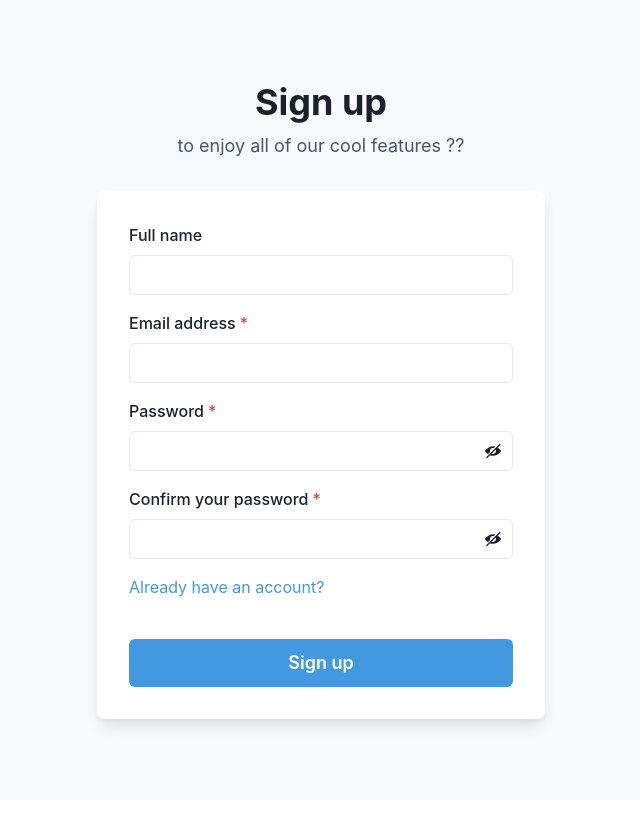
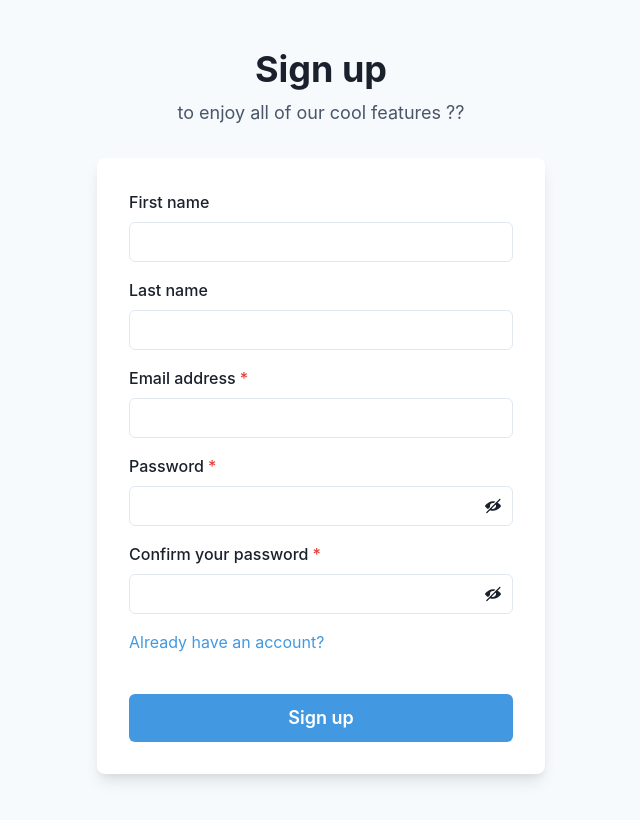
Before and after one commit to fieztazica/FlashFood, a Next.js app in the folder client/: page /register in a window 1280 px wide. Shown: the whole page, without its empty margins (319-959 px from the left). Built offline with nearby package versions, Linux system fonts and the light colour scheme; no server answers.

Commit message:
update: register model's page

```diff
--- a/client/lib/index.js
+++ b/client/lib/index.js
@@ -33,11 +33,13 @@ export default function api(instance) {
         delete instance.defaults.headers.common['Authorization']
     }
 
-    const register = async ({ email, password, confirmPassword, ...props }) => {
+    const register = async ({ fisrtName, lastName, email, password, confirmPassword, ...props }) => {
         const res = await instance.post(`${controllers.account}/Register`, {
-            "Email": email,
-            "Password": password,
-            "ConfirmPassword": confirmPassword
+            "FirstName": `${fisrtName}`,
+            "LastName": `${lastName}`,
+            "Email": `${email}`,
+            "Password": `${password}`,
+            "ConfirmPassword": `${confirmPassword}`
         });
     }
 
--- a/client/pages/register.js
+++ b/client/pages/register.js
@@ -24,6 +24,8 @@ import { useFormik } from 'formik';
 import { getReasonPhrase } from 'http-status-codes';
 
 const initialValues = {
+    firstName: '',
+    lastName: '',
     email: '',
     password: '',
     confirmPassword: '',
@@ -91,9 +93,13 @@ export default function SignupCard() {
                         minW={'md'}
                     >
                         <Stack spacing={4}>
-                            <FormControl id="fullName">
-                                <FormLabel>Full name</FormLabel>
-                                <Input type="text" />
+                            <FormControl id="firstName">
+                                <FormLabel>First name</FormLabel>
+                                <Input type="text" value={formik.values.firstName} onChange={formik.handleChange} />
+                            </FormControl>
+                            <FormControl id="lastName">
+                                <FormLabel>Last name</FormLabel>
+                                <Input type="text" value={formik.values.lastName} onChange={formik.handleChange} />
                             </FormControl>
                             <FormControl id="email" isRequired>
                                 <FormLabel>Email address</FormLabel>
```
Also changed, not shown: 1 other file (tests, documents, lock files or other folders).
